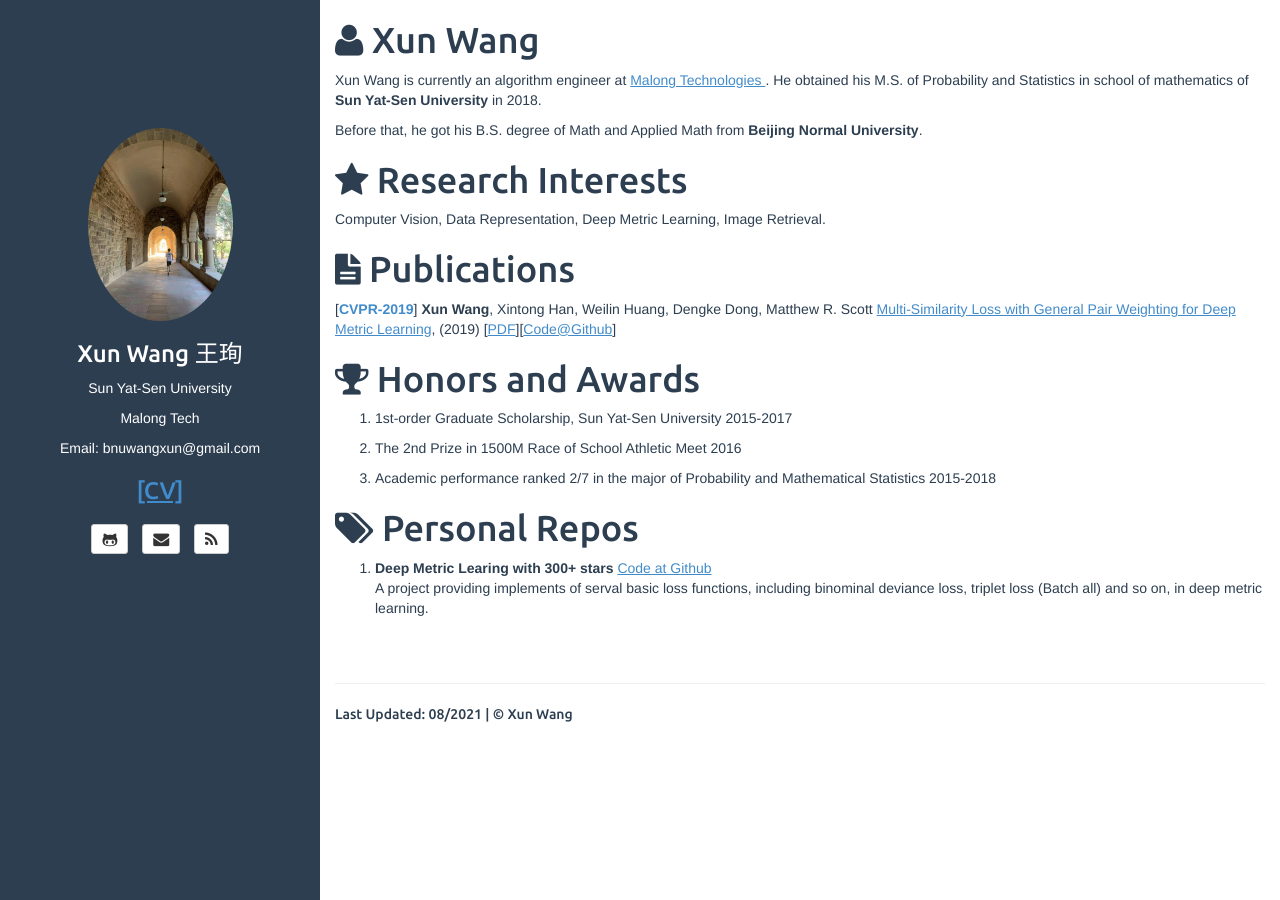
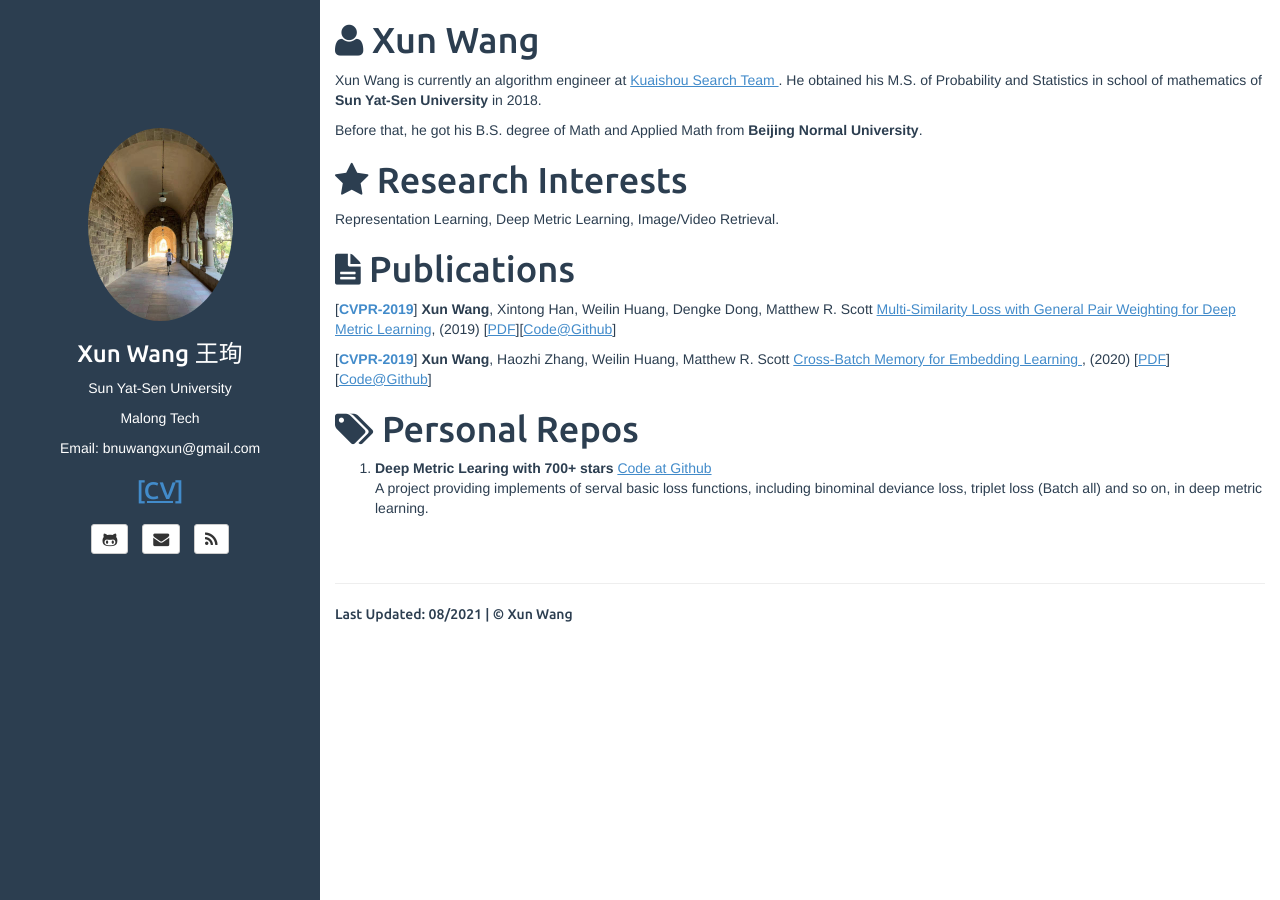
Before and after one commit to bnu-wangxun/bnu-wangxun.github.io, a Jekyll site: the page built from index.html, in a window 1280 px wide. Built offline with Jekyll 4.4.1, drawn with Linux system fonts in a browser that asks for light colours; the list of posts is cut into pages by our own code.

Commit message:
Update index.html

```diff
--- a/index.html
+++ b/index.html
@@ -49,7 +49,7 @@ tagline:
     <h1 margin="0px"><i class="fa fa-user"></i> Xun Wang</h1>
   </header>
   <p>
-    Xun Wang is currently an algorithm engineer at <a href="https://www.malong.com/zh/home"> Malong Technologies </a>.
+    Xun Wang is currently an algorithm engineer at <a href="https://www.malong.com/zh/home"> Kuaishou Search Team </a>.
     He obtained his M.S. of Probability and Statistics in school of mathematics of  <strong> Sun Yat-Sen University</strong> in 2018.
     <p></p>
     Before that, he got his B.S. degree of Math and Applied Math from <strong>Beijing Normal University</strong>.
@@ -62,7 +62,7 @@ tagline:
     <h1 margin="0px"><i class="fa fa-star"></i> Research Interests</h1>
   </header>
   <p>
-    Computer Vision, Data Representation, Deep Metric Learning, Image Retrieval.
+    Representation Learning, Deep Metric Learning, Image/Video Retrieval.
   </p>
 </div>
 
@@ -87,6 +87,15 @@ tagline:
          (2019)
         [<a href="https://arxiv.org/abs/1904.06627">PDF</a>][<a href="https://github.com/MalongTech/research-ms-loss">Code@Github</a>]
       </p>
+
+        <p>
+        [<span class="booktitle">CVPR-2019</span>]
+        <strong>Xun Wang</strong>, Haozhi Zhang, Weilin Huang, Matthew R. Scott
+        <a target="blank" href="https://arxiv.org/abs/1912.06798">Cross-Batch Memory for Embedding Learning
+</a>,
+         (2020)
+        [<a href="https://arxiv.org/abs/1904.06627">PDF</a>][<a href="https://github.com/msight-tech/research-xbm">Code@Github</a>]
+      </p>
     <!-- </li>
 
   </ol>
@@ -98,27 +107,6 @@ tagline:
   <!-- </ol> -->
 </div>
 
-<!-- honors and awards -->
-<div class="awards">
-  <header>
-    <h1 margin="0px"><i class="fa fa-trophy"></i> Honors and Awards</h1>
-  </header>
-  <ol>
-    <li><p>
-        1st-order Graduate Scholarship, Sun Yat-Sen University  2015-2017
-    </p></li>
-
-    <li><p>
-      The 2nd Prize in 1500M Race of School Athletic Meet   2016
-    </p></li>
-
-    <li><p>
-      Academic performance ranked 2/7 in the major of Probability and Mathematical Statistics 2015-2018
-    </p></li>
-
-
-</div>
-
 <!-- projects -->
 <div class="Repos">
   <header>
@@ -126,7 +114,7 @@ tagline:
   </header>
   <ol>
     <li><p>
-    <Strong>Deep Metric Learing with 300+ stars</Strong>
+    <Strong>Deep Metric Learing with 700+ stars</Strong>
     <a href="https://github.com/bnu-wangxun/Deep_metric">Code at Github</a>
     <br>A project providing implements of serval basic loss functions, including binominal deviance loss, triplet loss (Batch all) and so on, in deep metric learning.
     <br>
```
